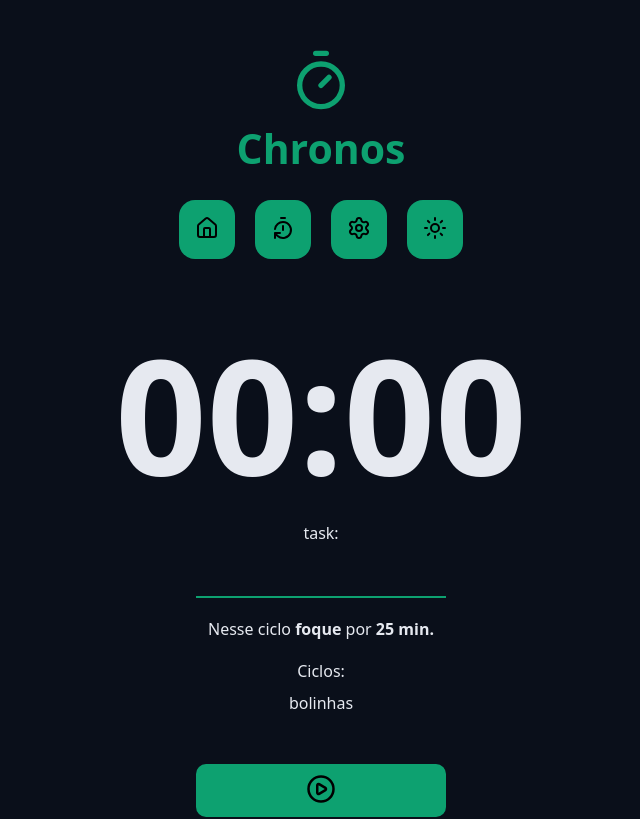
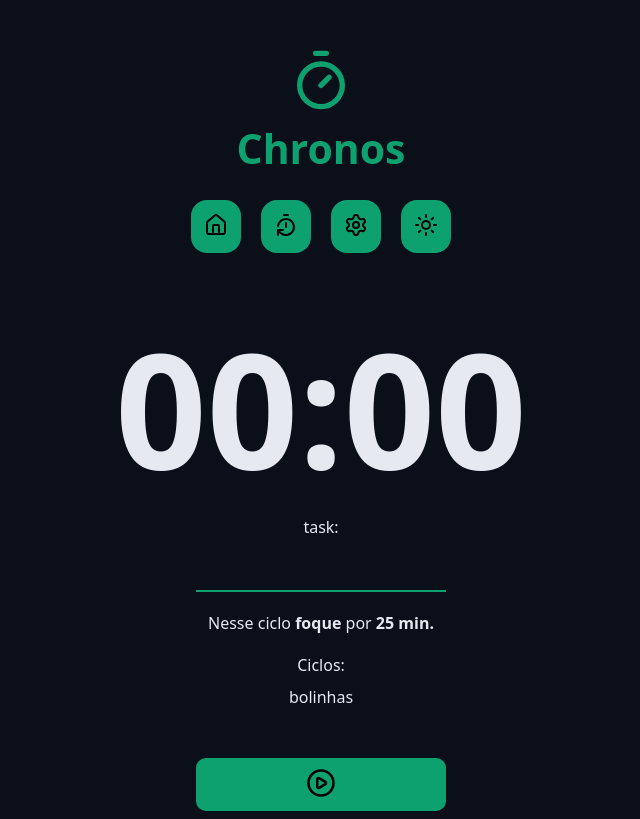
Before and after one commit to lucasmelosilva/chronos-pomodoro, a React (Vite) app: page / in a window 1280 px wide. Shown: the top 819 px of the page, without its empty margins (319-959 px from the left). Built offline with nearby package versions, Linux system fonts and the light colour scheme.

Commit message:
refactor: change background to filter brightness in hover

```diff
--- a/src/components/button/styles.module.css
+++ b/src/components/button/styles.module.css
@@ -1,12 +1,12 @@
 .main {
-  padding: 1.6rem;
+  padding: 1.3rem;
   border-radius: 1.6rem;
   background: var(--primary);
   border: none;
+  transition: all 0.3s ease-in-out;
 }
 
 .main:hover {
-  background: var(--primary-light);
+  filter: brightness(80%);
   cursor: pointer;
-  transition: background 0.3s;
 }
```
